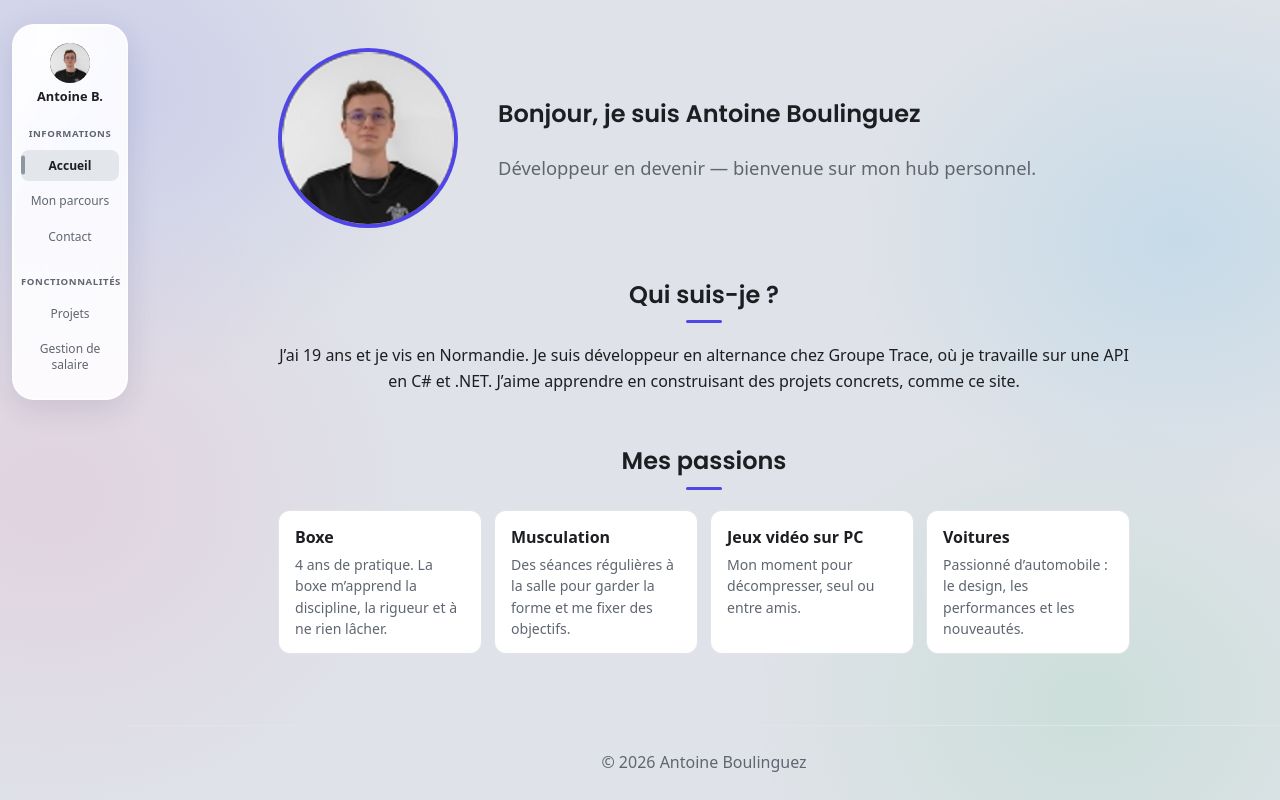
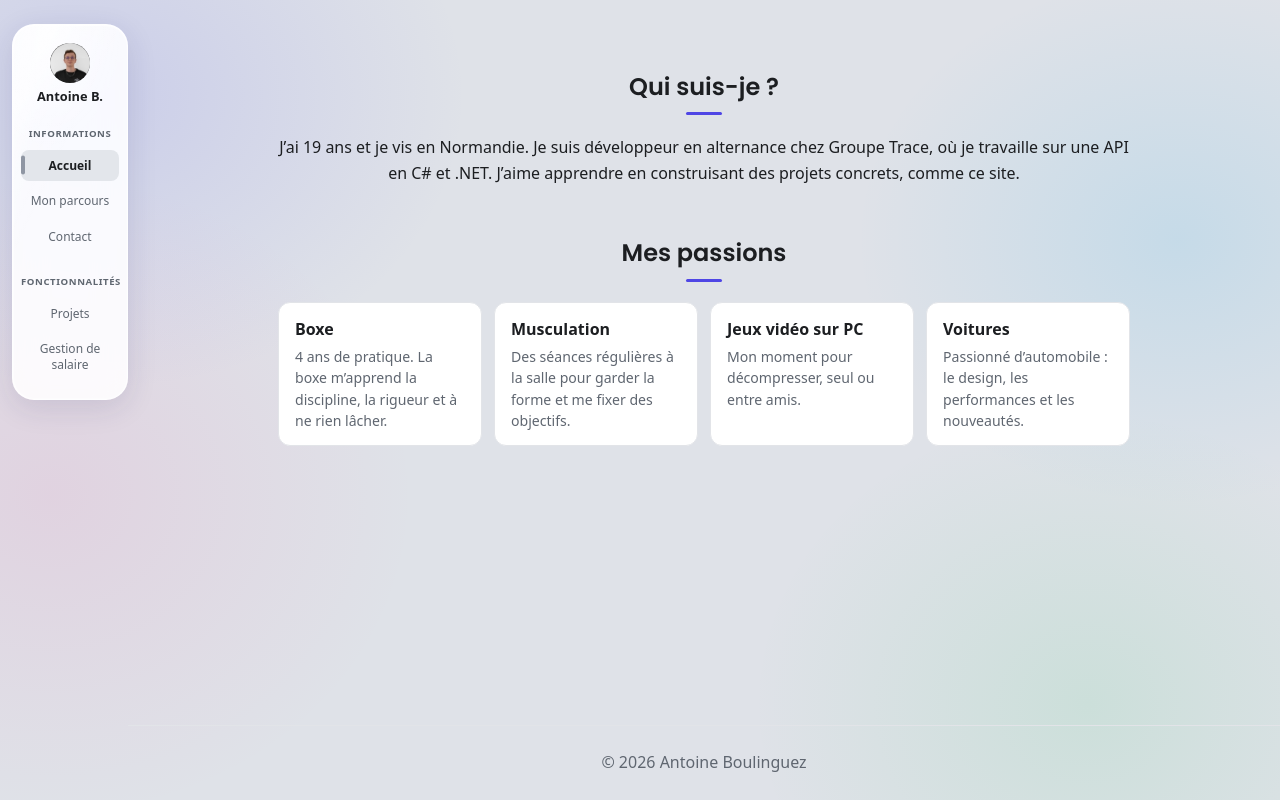
Before and after one commit to aboulinguez05-hue/hub-perso, a React (Vite) app in the folder client/: page / in a window 1280 px wide. Built offline with nearby package versions, Linux system fonts and the light colour scheme.

Commit message:
Accueil : retrait du bandeau photo et titre
Co-Authored-By: Claude Opus 5.5 <noreply@anthropic.com>

```diff
--- a/client/src/App.css
+++ b/client/src/App.css
@@ -273,26 +273,6 @@
   }
 }
 
-.hero {
-  display: flex;
-  flex-wrap: wrap;
-  align-items: center;
-  gap: 40px;
-}
-
-.photo {
-  width: 180px;
-  height: 180px;
-  border-radius: 50%;
-  object-fit: cover;
-  border: 4px solid var(--accent);
-}
-
-.sous-titre {
-  font-size: 1.15rem;
-  color: var(--texte-doux);
-}
-
 .btn {
   padding: 10px 18px;
   border: 2px solid var(--accent);
@@ -439,7 +419,8 @@
 }
 
 /* ---------- Accueil : « Qui suis-je ? » et « Mes passions » ---------- */
-.section-accueil {
+/* Espace entre deux sections (pas au-dessus de la première) */
+.section-accueil + .section-accueil {
   margin-top: 48px;
 }
 
--- a/client/src/pages/Accueil.jsx
+++ b/client/src/pages/Accueil.jsx
@@ -1,5 +1,3 @@
-import photo from '../assets/photo.jpg'
-
 // Mes passions, affichées en cartes sous « Qui suis-je »
 const PASSIONS = [
   {
@@ -23,15 +21,6 @@ const PASSIONS = [
 function Accueil() {
   return (
     <>
-      <section className="hero">
-        <img src={photo} alt="Photo d'Antoine Boulinguez" className="photo" />
-
-        <div>
-          <h1>Bonjour, je suis Antoine Boulinguez</h1>
-          <p className="sous-titre">Développeur en devenir — bienvenue sur mon hub personnel.</p>
-        </div>
-      </section>
-
       <section className="section-accueil">
         <h2 className="titre-centre">Qui suis-je ?</h2>
         <p className="intro-centree">
```
